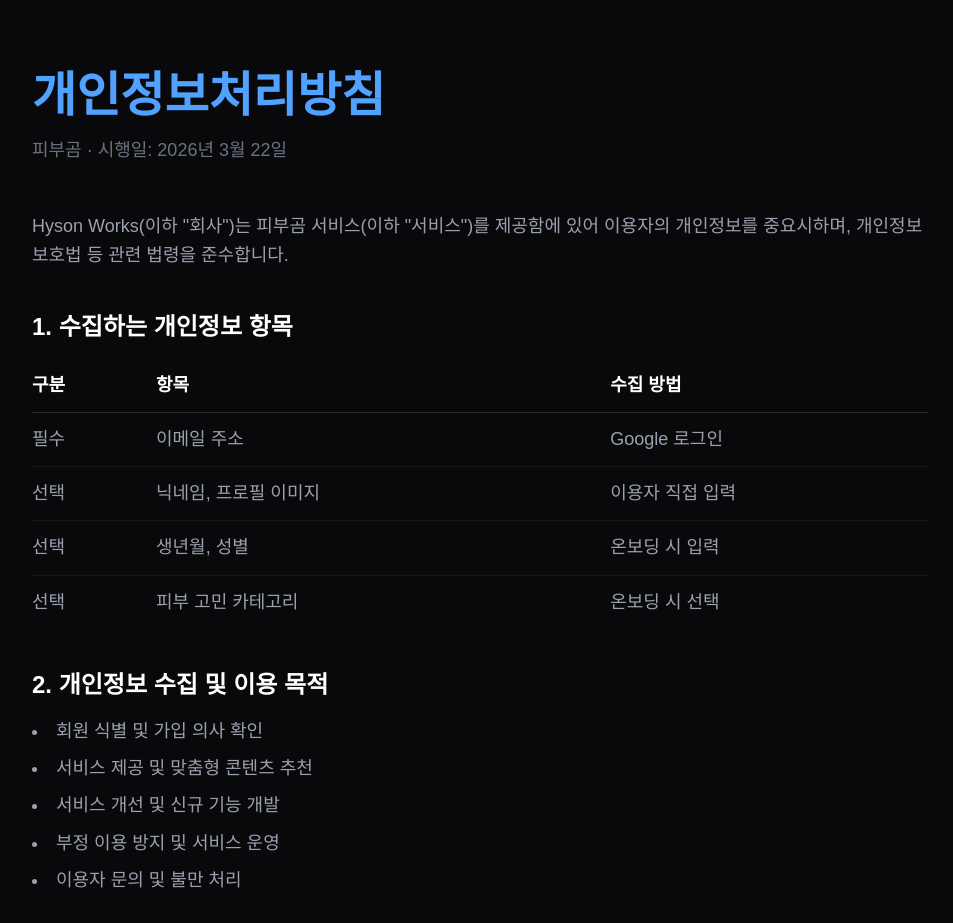
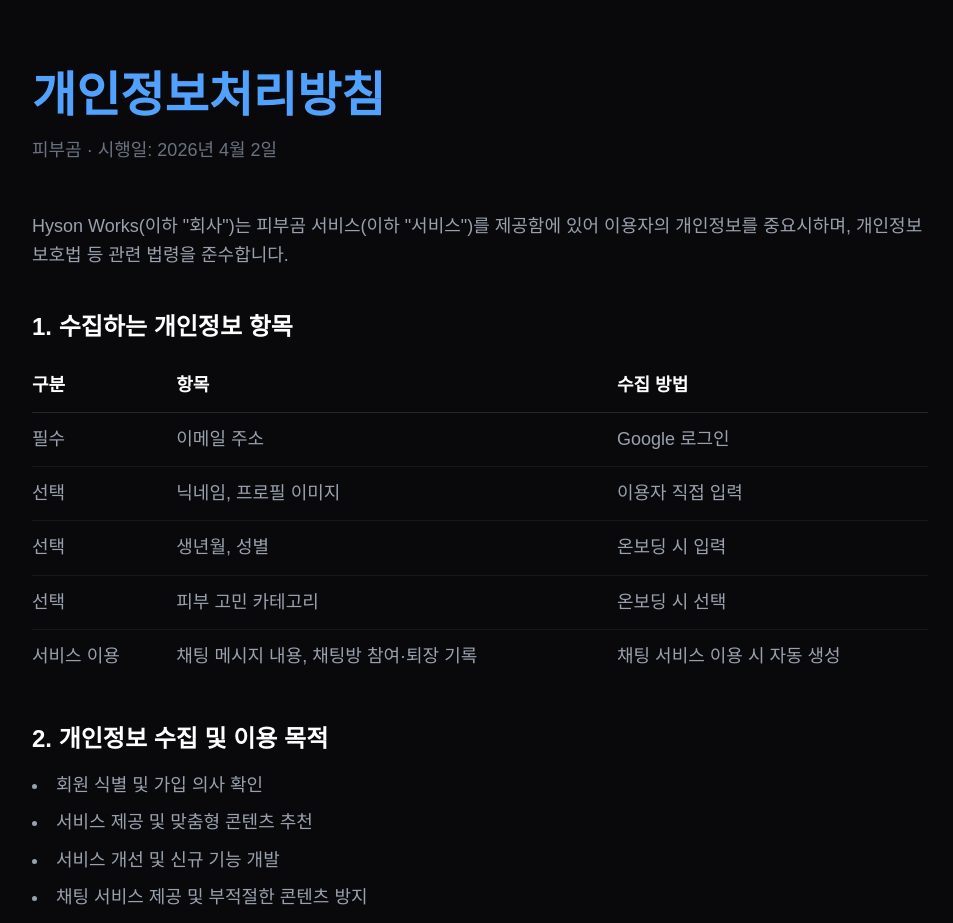
Before and after one commit to hyson0807/hyson_kr, a Next.js app: page /pibugom/privacy in a window 1280 px wide. Shown: the part 80-1003 px from the top of the page, without its empty margins (160-1113 px from the left). Built offline with nearby package versions, Linux system fonts and the light colour scheme.

Commit message:
피부곰 채팅 개인정보처리방침 수정

```diff
--- a/app/pibugom/privacy/page.tsx
+++ b/app/pibugom/privacy/page.tsx
@@ -20,7 +20,7 @@ export default function PrivacyPage() {
             개인정보처리방침
           </h1>
           <p className="text-lg text-gray-500 dark:text-gray-500 mb-12">
-            피부곰 · 시행일: 2026년 3월 22일
+            피부곰 · 시행일: 2026년 4월 2일
           </p>
         </AnimatedSection>
 
@@ -59,10 +59,15 @@ export default function PrivacyPage() {
                     <td className="py-3 pr-4">생년월, 성별</td>
                     <td className="py-3">온보딩 시 입력</td>
                   </tr>
-                  <tr>
+                  <tr className="border-b border-zinc-800/50">
                     <td className="py-3 pr-4">선택</td>
                     <td className="py-3 pr-4">피부 고민 카테고리</td>
                     <td className="py-3">온보딩 시 선택</td>
+                  </tr>
+                  <tr>
+                    <td className="py-3 pr-4">서비스 이용</td>
+                    <td className="py-3 pr-4">채팅 메시지 내용, 채팅방 참여·퇴장 기록</td>
+                    <td className="py-3">채팅 서비스 이용 시 자동 생성</td>
                   </tr>
                 </tbody>
               </table>
@@ -75,6 +80,7 @@ export default function PrivacyPage() {
               <li>회원 식별 및 가입 의사 확인</li>
               <li>서비스 제공 및 맞춤형 콘텐츠 추천</li>
               <li>서비스 개선 및 신규 기능 개발</li>
+              <li>채팅 서비스 제공 및 부적절한 콘텐츠 방지</li>
               <li>부정 이용 방지 및 서비스 운영</li>
               <li>이용자 문의 및 불만 처리</li>
             </ul>
@@ -115,6 +121,7 @@ export default function PrivacyPage() {
               <li>회원 탈퇴 요청 시 개인정보는 즉시 파기됩니다.</li>
               <li>전자적 파일 형태의 정보는 복구 불가능한 방법으로 삭제합니다.</li>
               <li>탈퇴 후 작성한 게시물은 익명으로 유지되며, 개인정보와의 연결은 해제됩니다.</li>
+              <li>채팅 메시지는 회원 탈퇴 시 발신자 정보가 삭제되며, 채팅방 운영을 위해 메시지 내용은 익명으로 보관될 수 있습니다.</li>
             </ul>
           </AnimatedSection>
 
```
